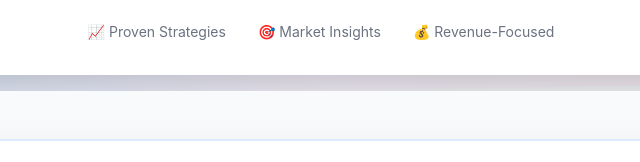
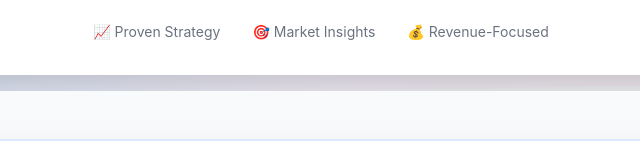
Before and after one commit to Nubwire/workflow-project, a plain HTML site: page index.html in a window 1280 px wide. Shown: the part 401-563 px from the top of the page, 319-959 px from the left. Drawn offline with nearby package versions, Linux system fonts and the light colour scheme.

Commit message:
Update index.html

```diff
--- a/index.html
+++ b/index.html
@@ -34,7 +34,7 @@
                 </div>
 
                 <div class="features">
-                    <div class="feature">📈 Proven Strategies</div>
+                    <div class="feature">📈 Proven Strategy</div>
                     <div class="feature">🎯 Market Insights</div>
                     <div class="feature">💰 Revenue-Focused</div>
                 </div>
```
